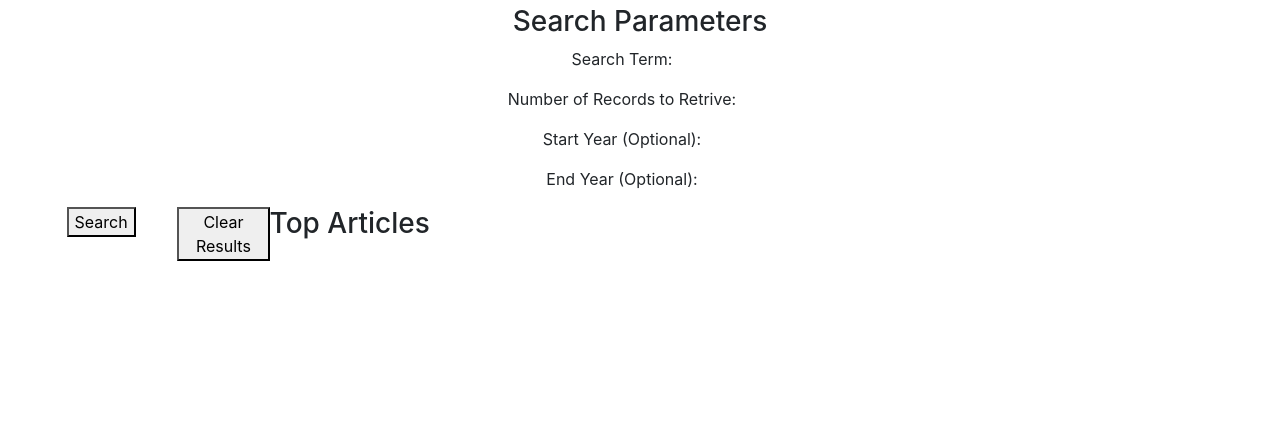
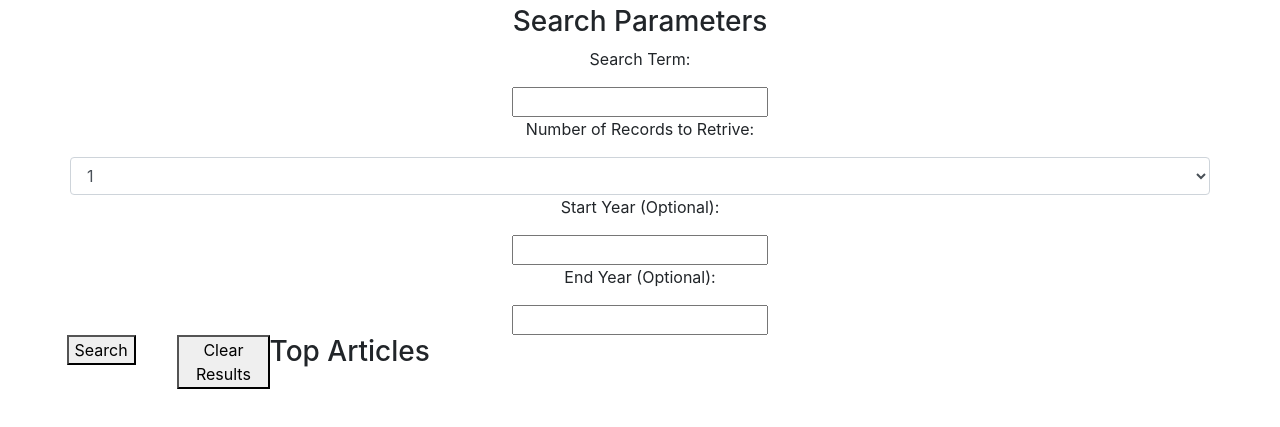
Before and after one commit to AlvaroBeckett/NYTimes, a plain HTML site: page index.html in a window 1280 px wide. Shown: the part 51-478 px from the top of the page. Drawn offline with nearby package versions, Linux system fonts and the light colour scheme; no server answers.

Commit message:
First text boxes

```diff
--- a/index.html
+++ b/index.html
@@ -28,19 +28,29 @@
 	<div class="row">
 		<div class="col-md-12">
 			<p>Search Term:</p>
-			<form action=""></form>
+			<form action="">
+				<input type="text" id="searchTerm">
+			</form>
 		</div>
 		<div class="col-md-12">
 			<p>Number of Records to Retrive:</p>
-			<form action=""></form>
+			<select class="form-control">
+				<option>1</option>
+				<option>5</option>
+				<option>10</option>
+			</select>
 		</div>
 		<div class="col-md-12">
 			<p>Start Year (Optional):</p>
-			<form action=""></form>
+			<form action="">
+				<input type="text" id="startYear">
+			</form>
 		</div>
 		<div class="col-md-12">
 			<p>End Year (Optional):</p>
-			<form action=""></form>
+			<form action="">
+				<input type="text" id="endYear">
+			</form>
 		</div>
 		<div class="row">
 			<div class="col-md-6">
```
